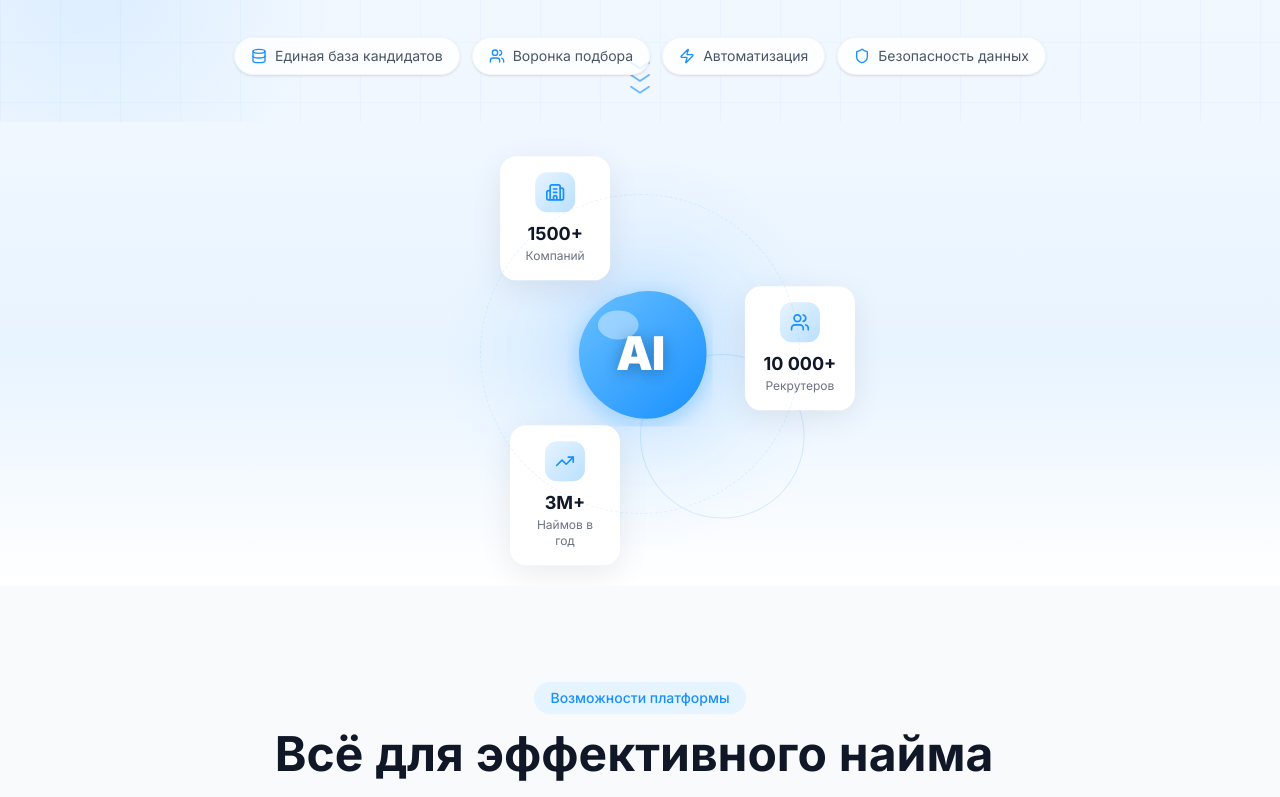
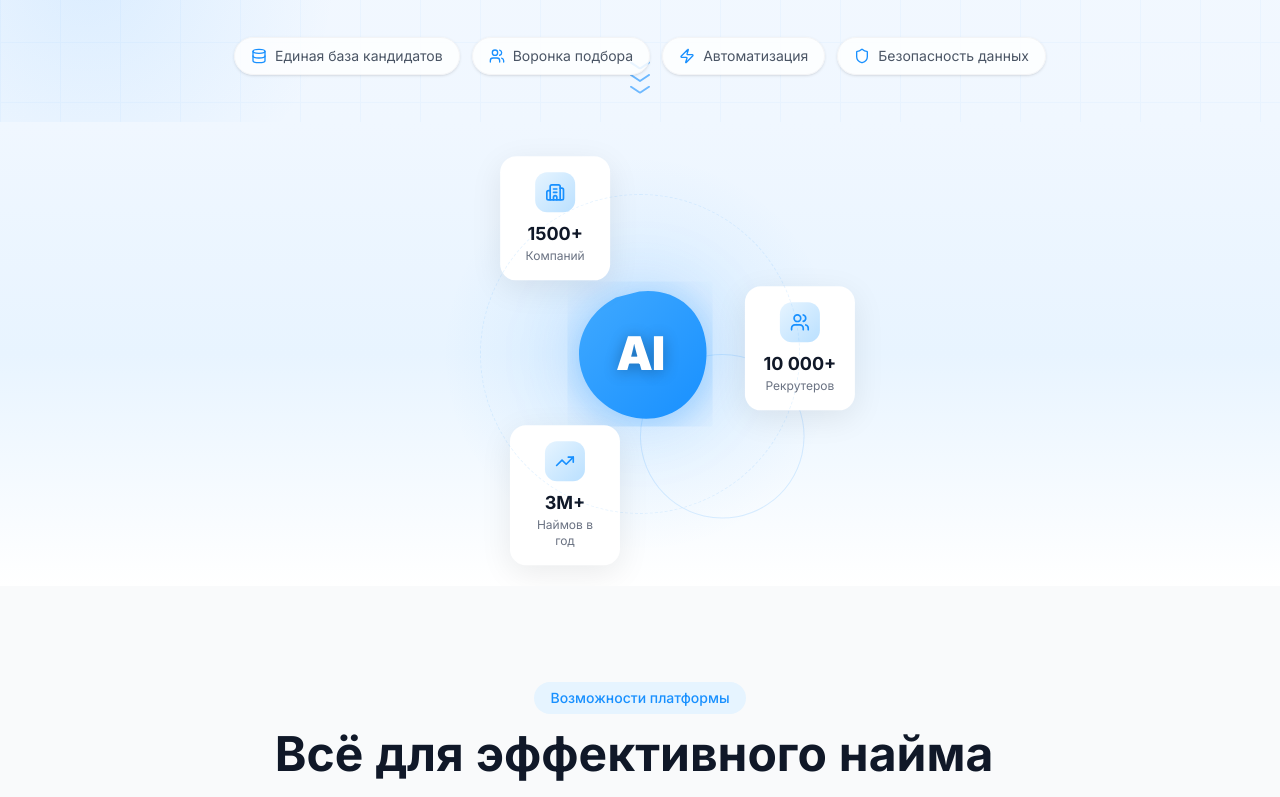
Before and after one commit to antonolnov/web_design, a Next.js app in the folder workhere-landing/: page /web_design/ in a window 1280 px wide. Shown: the part 678-1475 px from the top of the page. Built offline with nearby package versions, Linux system fonts and the light colour scheme.

Commit message:
fix: pure gradient blob without any spots
Co-authored-by: antonolnov <antonolnov@gmail.com>

```diff
--- a/workhere-landing/src/components/sections/StatsBlob.tsx
+++ b/workhere-landing/src/components/sections/StatsBlob.tsx
@@ -110,23 +110,17 @@ export default function StatsBlob() {
                 >
                   <defs>
                     <linearGradient id="blobGradient" x1="0%" y1="0%" x2="100%" y2="100%">
-                      <stop offset="0%" stopColor="#69c0ff" />
+                      <stop offset="0%" stopColor="#40a9ff" />
                       <stop offset="100%" stopColor="#1890ff" />
                     </linearGradient>
-                    <filter id="blobShadow" x="-50%" y="-50%" width="200%" height="200%">
-                      <feDropShadow dx="0" dy="8" stdDeviation="15" floodColor="#1890ff" floodOpacity="0.3"/>
-                    </filter>
                   </defs>
 
                   <motion.path
                     fill="url(#blobGradient)"
-                    filter="url(#blobShadow)"
+                    style={{ filter: 'drop-shadow(0 10px 30px rgba(24,144,255,0.35))' }}
                     animate={{ d: blobPaths }}
                     transition={{ duration: 6, repeat: Infinity, ease: 'easeInOut' }}
                   />
-
-                  {/* White highlight */}
-                  <ellipse cx="70" cy="60" rx="28" ry="20" fill="rgba(255,255,255,0.4)" />
                 </svg>
 
                 {/* AI text */}
```
